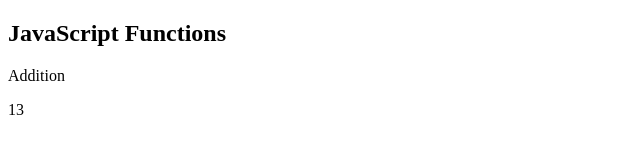
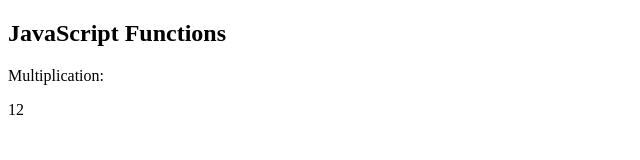
Before and after one commit to 2019146/js, a plain HTML site: page index.html in a window 1280 px wide. Shown: the full height of the page, 0-640 px from the left. Drawn offline with Linux system fonts and the light colour scheme.

Commit message:
Add files via upload

```diff
--- a/index.html
+++ b/index.html
@@ -4,15 +4,17 @@
 
 <h2>JavaScript Functions</h2>
 
-<p>Addition</p>
+<p>Multiplication:</p>
 
 <p id="demo"></p>
 
 <script>
-function myFunction(p1, p2) {
-  return p1 + p2;
+var x = myFunction(4, 3);
+document.getElementById("demo").innerHTML = x;
+
+function myFunction(a, b) {
+  return a * b;
 }
-document.getElementById("demo").innerHTML = myFunction(4, 9);
 </script>
 
 </body>
```
